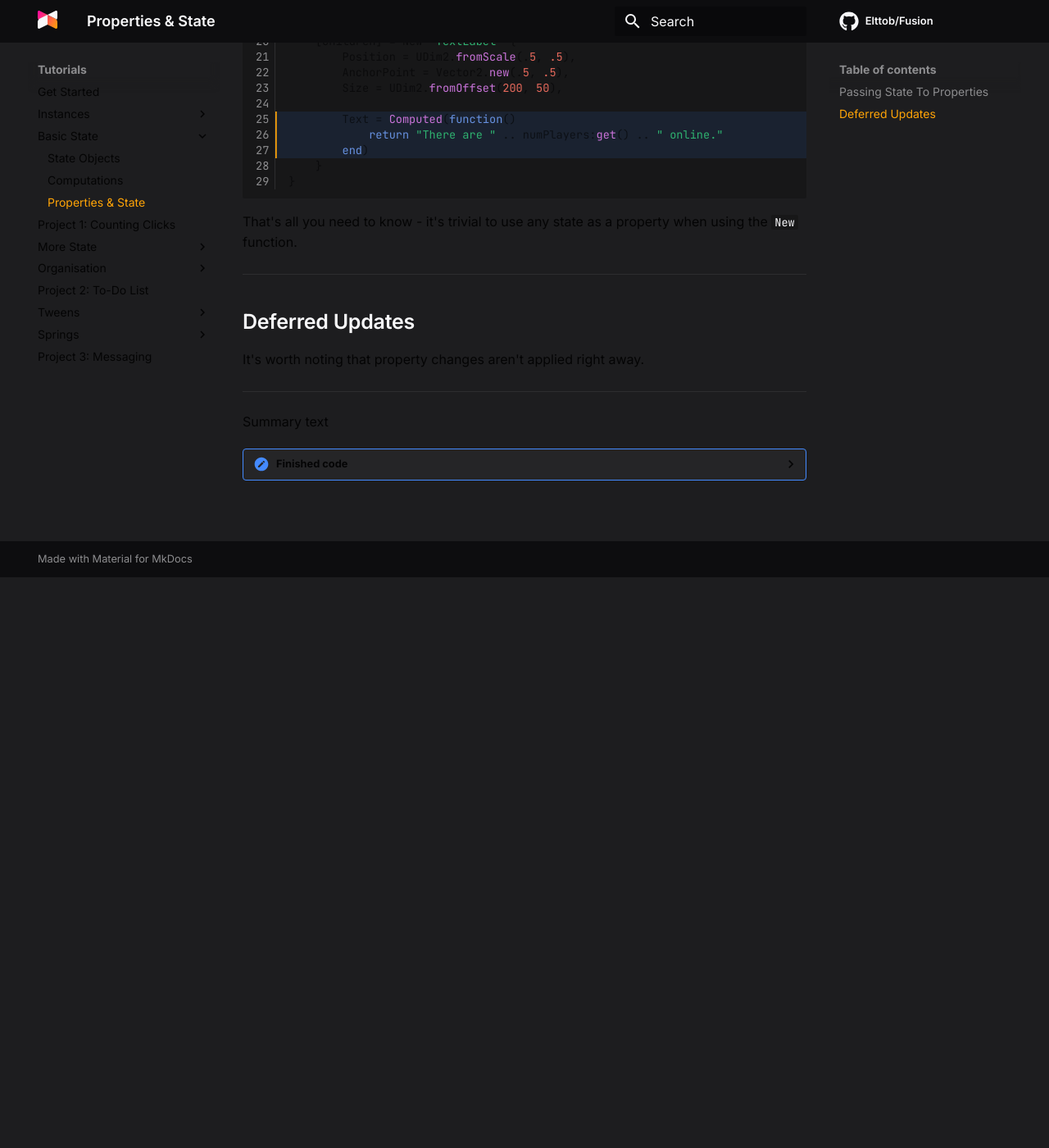
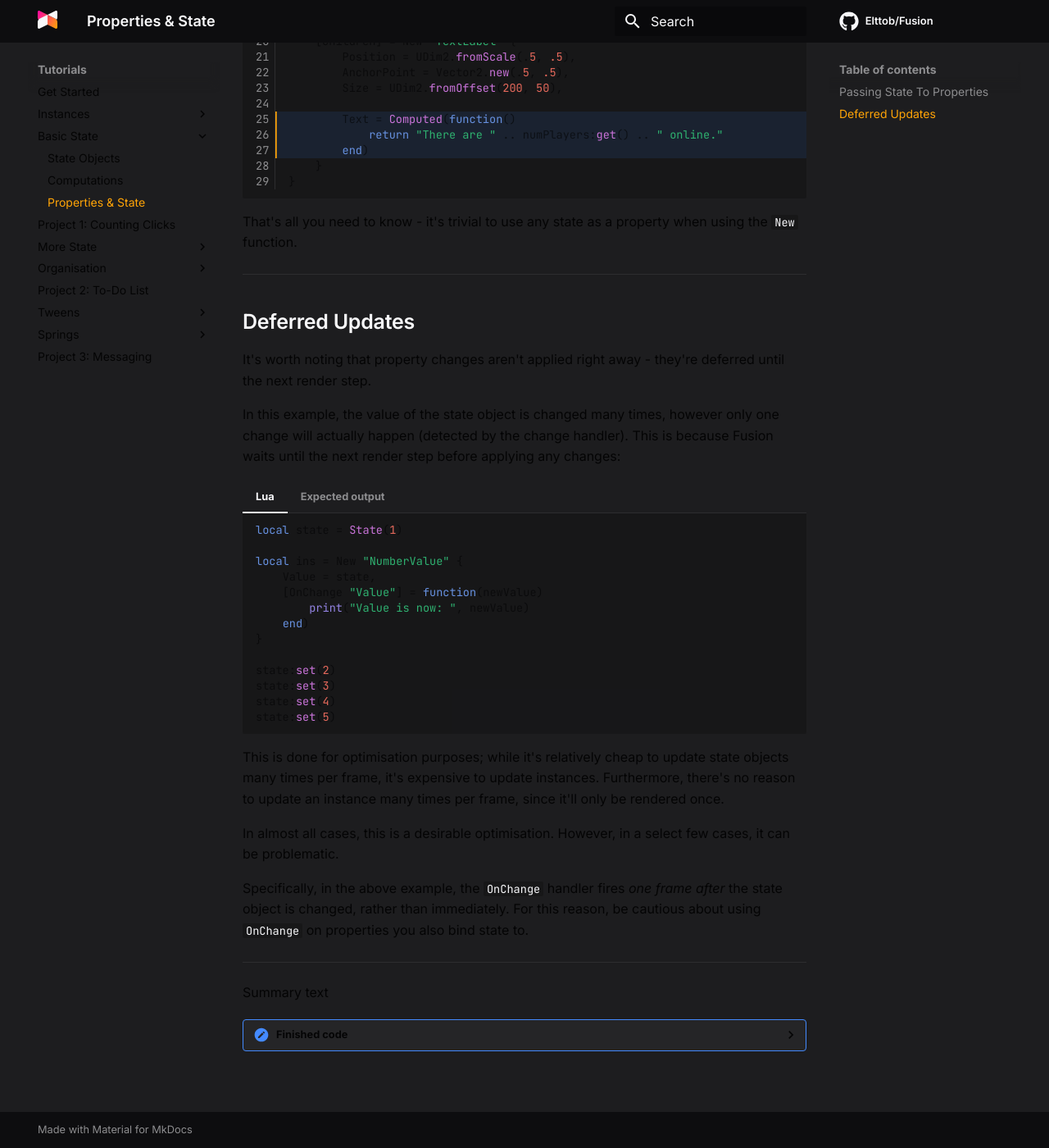
Before and after one commit to dphfox/Fusion, an MkDocs documentation site: the page built from docs/tutorials/basic-state/properties-&-state.md, in a window 1280 px wide and 1400 px high, scrolled down 1843 px. Shown: the whole window at 82% size. Built offline with MkDocs 1.6.1 and Material for MkDocs 9.7.7, drawn with Linux system fonts in a browser that asks for light colours; comment, search, counter and statistics services are not loaded; before the commit the page ends 2547 px from its top, so only the background shows below that.

Commit message:
Properties + State: Deferred updating

````diff
--- a/docs/tutorials/basic-state/properties-&-state.md
+++ b/docs/tutorials/basic-state/properties-&-state.md
@@ -132,7 +132,45 @@ using the `New` function.
 
 ## Deferred Updates
 
-It's worth noting that property changes aren't applied right away.
+It's worth noting that property changes aren't applied right away - they're
+deferred until the next render step.
+
+In this example, the value of the state object is changed many times, however
+only one change will actually happen (detected by the change handler). This is
+because Fusion waits until the next render step before applying any changes:
+
+=== "Lua"
+	```Lua
+	local state = State(1)
+
+	local ins = New "NumberValue" {
+		Value = state,
+		[OnChange "Value"] = function(newValue)
+			print("Value is now: ", newValue)
+		end)
+	}
+
+	state:set(2)
+	state:set(3)
+	state:set(4)
+	state:set(5)
+	```
+=== "Expected output"
+	```Lua
+	Value is now: 5
+	```
+
+This is done for optimisation purposes; while it's relatively cheap to update
+state objects many times per frame, it's expensive to update instances.
+Furthermore, there's no reason to update an instance many times per frame, since
+it'll only be rendered once.
+
+In almost all cases, this is a desirable optimisation. However, in a select few
+cases, it can be problematic.
+
+Specifically, in the above example, the `OnChange` handler fires *one frame after*
+the state object is changed, rather than immediately. For this reason, be
+cautious about using `OnChange` on properties you also bind state to.
 
 -----
 
````
